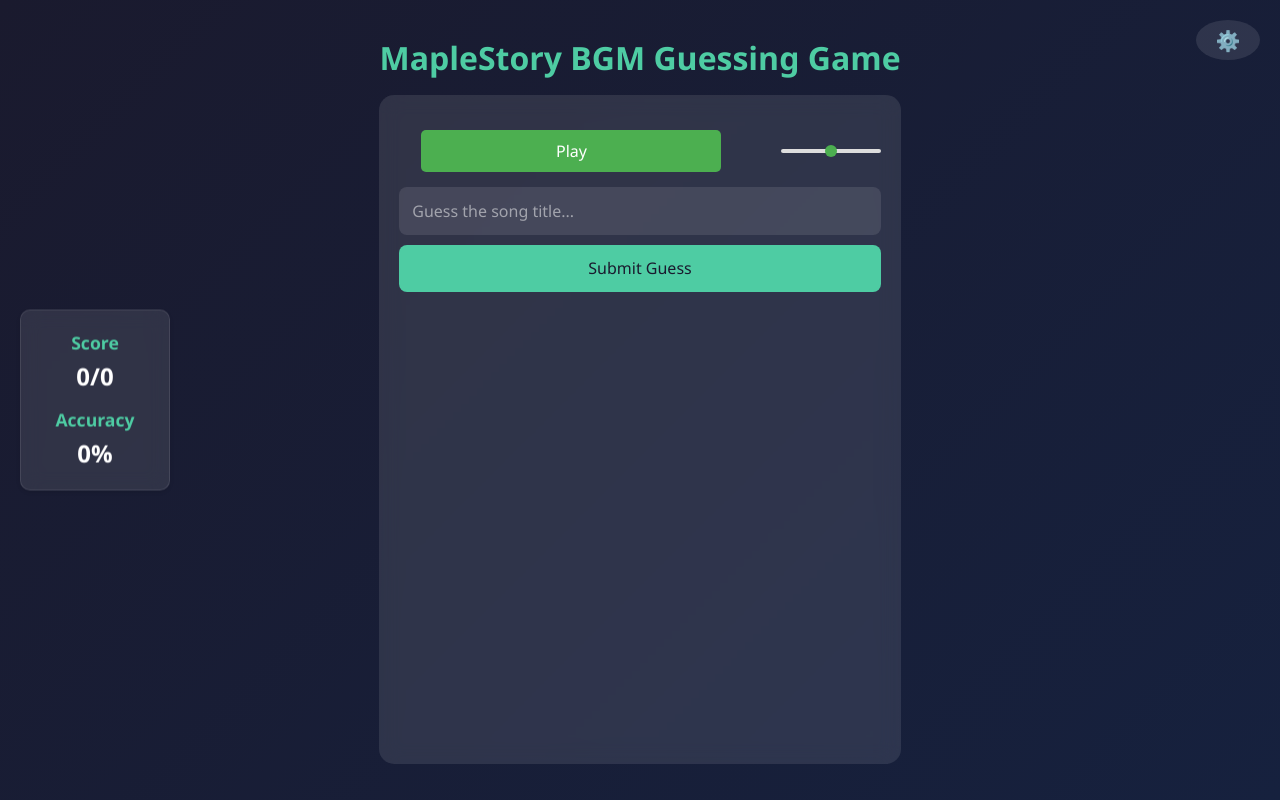
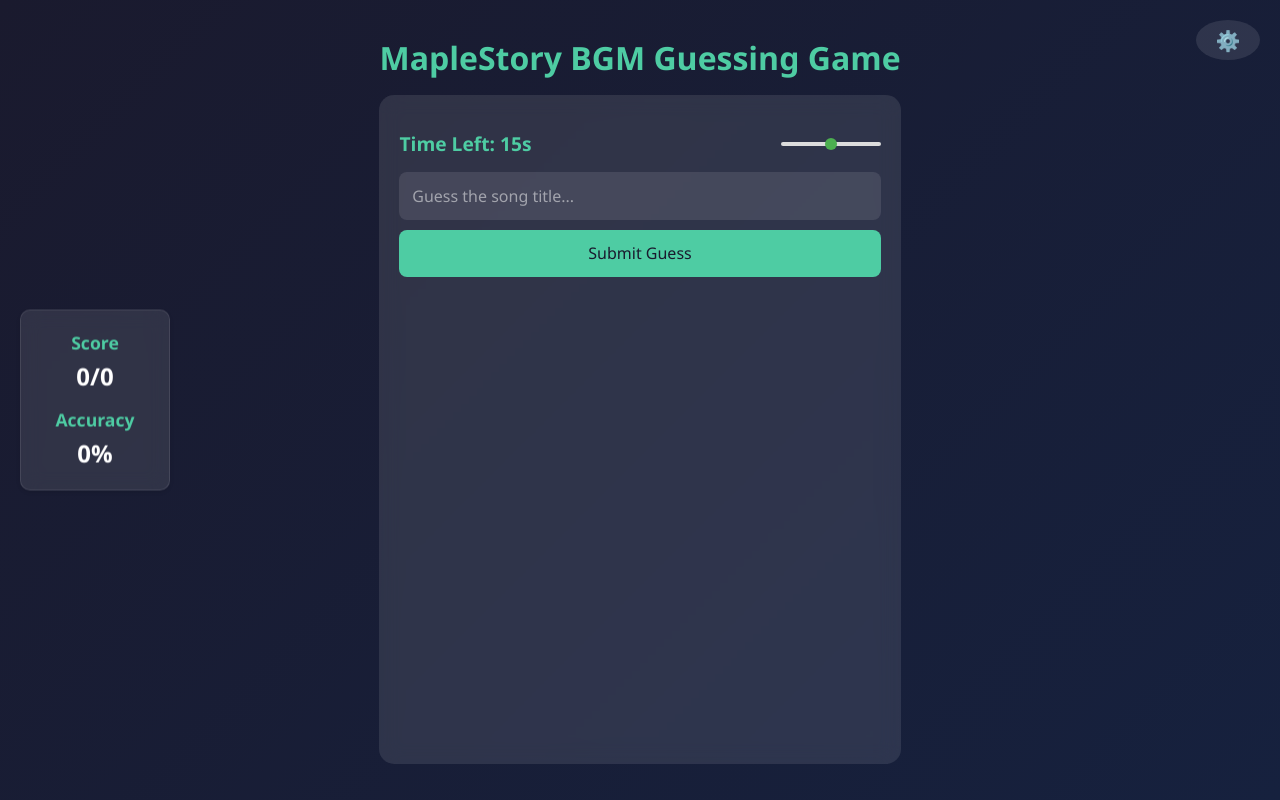
Before and after one commit to Rydah/MaplestoryBGMQuiz, a React (Create React App) app: page / in a window 1280 px wide. Built offline with nearby package versions, Linux system fonts and the light colour scheme.

Commit message:
Added 15 seconds Countdown

```diff
--- a/src/components/BGMCard.css
+++ b/src/components/BGMCard.css
@@ -407,3 +407,12 @@
   border-radius: 8px;
   margin: 1rem 0;
 }
+
+.time-left {
+  font-size: 1.2rem;
+  font-weight: bold;
+  color: #4ecca3;
+  margin-right: 15px;
+  min-width: 100px;
+  text-align: center;
+}
--- a/src/components/BGMCard.js
+++ b/src/components/BGMCard.js
@@ -11,8 +11,10 @@
   const [volume, setVolume] = useState(50);
   const [startTime, setStartTime] = useState(0);
   const [isPlaying, setIsPlaying] = useState(false);
+  const [timeLeft, setTimeLeft] = useState(15);
   const playerRef = useRef(null);
   const timerRef = useRef(null);
+  const countdownRef = useRef(null);
   const fuseRef = useRef(null);
   const playerContainerRef = useRef(null);
 
@@ -83,6 +85,9 @@
       if (timerRef.current) {
         clearTimeout(timerRef.current);
       }
+      if (countdownRef.current) {
+        clearInterval(countdownRef.current);
+      }
       if (playerRef.current) {
         try {
           playerRef.current.destroy();
@@ -98,8 +103,8 @@
       const player = event.target;
       const duration = player.getDuration();
 
-      // Calculate random start time (at least 30 seconds before the end)
-      const maxStartTime = Math.max(0, duration - 30);
+      // Calculate random start time (at least 15 seconds before the end)
+      const maxStartTime = Math.max(0, duration - 15);
       const newStartTime = Math.floor(Math.random() * maxStartTime);
       setStartTime(newStartTime);
 
@@ -110,8 +115,21 @@
       player.seekTo(newStartTime);
       player.playVideo();
       setIsPlaying(true);
+      setTimeLeft(15);
 
-      // Stop after 30 seconds
+      // Start countdown timer
+      countdownRef.current = setInterval(() => {
+        setTimeLeft(prev => {
+          if (prev <= 1) {
+            clearInterval(countdownRef.current);
+            handleTimeUp();
+            return 0;
+          }
+          return prev - 1;
+        });
+      }, 1000);
+
+      // Stop after 15 seconds
       timerRef.current = setTimeout(() => {
         try {
           player.pauseVideo();
@@ -120,27 +138,18 @@
         } catch (error) {
           console.error('Error stopping video:', error);
         }
-      }, 30000);
+      }, 15000);
     } catch (error) {
       console.error('Error in onPlayerReady:', error);
       setPlayerError(true);
     }
   };
 
-  const handlePlayClick = () => {
-    if (playerRef.current && !playerError) {
-      try {
-        if (isPlaying) {
-          playerRef.current.pauseVideo();
-        } else {
-          playerRef.current.seekTo(startTime);
-          playerRef.current.playVideo();
-        }
-        setIsPlaying(!isPlaying);
-      } catch (error) {
-        console.error('Error toggling video:', error);
-        setPlayerError(true);
-      }
+  const handleTimeUp = () => {
+    if (!showAnswer) {
+      setShowAnswer(true);
+      setIsCorrect(false);
+      onGuess(false);
     }
   };
 
@@ -196,6 +205,7 @@
     setGuess('');
     setSuggestions([]);
     onGuess(isCorrect);
+    clearInterval(countdownRef.current);
   };
 
   const handleNext = () => {
@@ -204,6 +214,7 @@
     setIsCorrect(false);
     setSuggestions([]);
     setPlayerError(false);
+    setTimeLeft(15);
     onNext();
   };
 
@@ -226,13 +237,9 @@
           ></div>
         </div>
         <div className="audio-controls">
-          <button
-            onClick={handlePlayClick}
-            className={`play-button ${isPlaying ? 'playing' : ''}`}
-            disabled={playerError}
-          >
-            {playerError ? 'Error loading audio' : isPlaying ? 'Pause' : 'Play'}
-          </button>
+          <div className="time-left">
+            Time Left: {timeLeft}s
+          </div>
           <div className="volume-control">
             <input
               type="range"
@@ -246,7 +253,6 @@
         </div>
       </div>
 
-      <div className="guess-section">
       <form onSubmit={handleGuessSubmit} className={`guess-form ${showAnswer ? 'hidden' : ''}`}>
         <div className="guess-input-container">
           <input
@@ -287,12 +293,6 @@
         </div>
       )}
     </div>
-
-      {/* <div className="song-info">
-        <div className="song-title">{bgm.metadata.title}</div>
-        <div className="song-mark">{bgm.description}</div>
-      </div> */}
-    </div>
   );
 }
 
```
Lines whose indentation alone changed are shown as unchanged.
